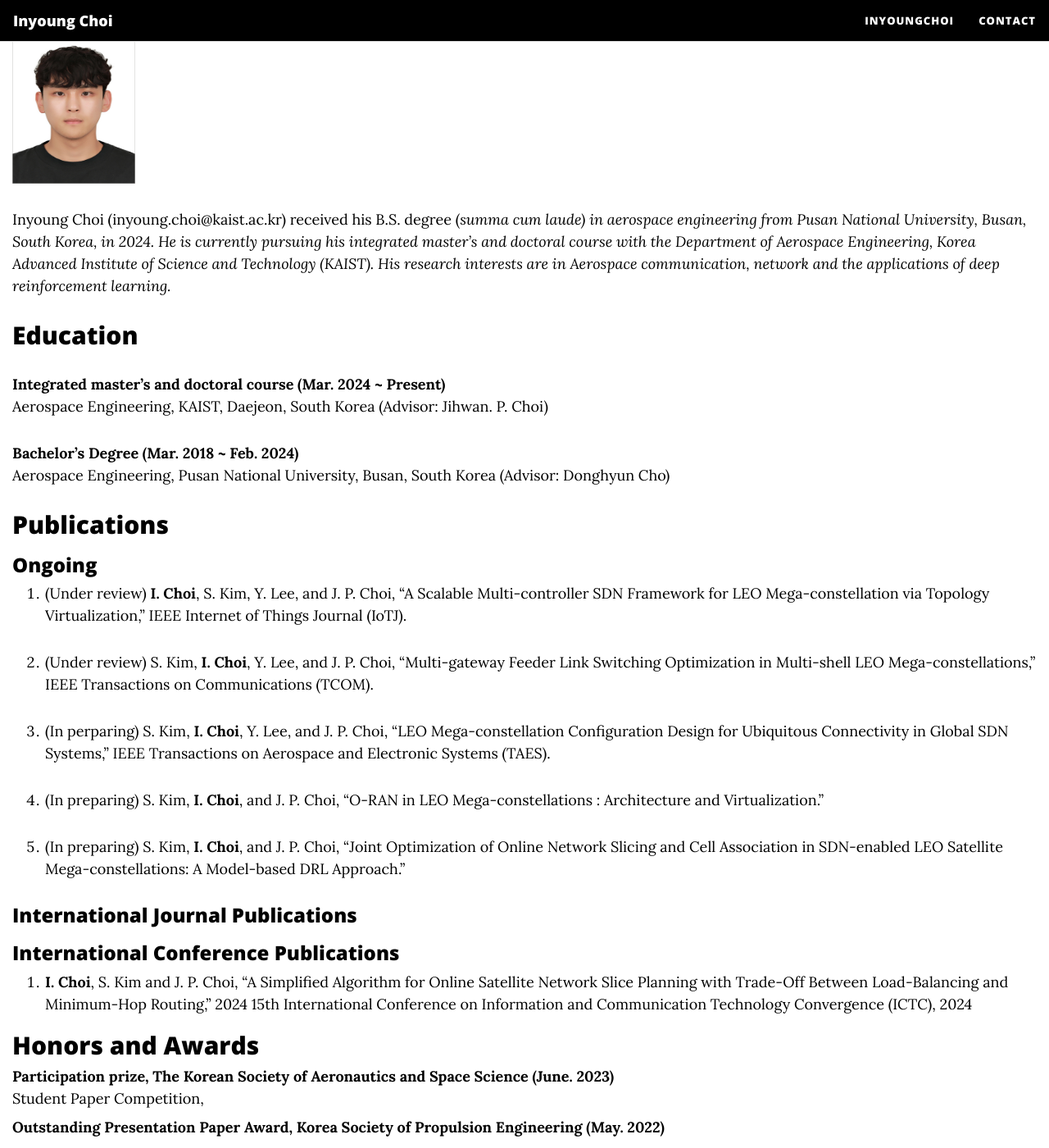
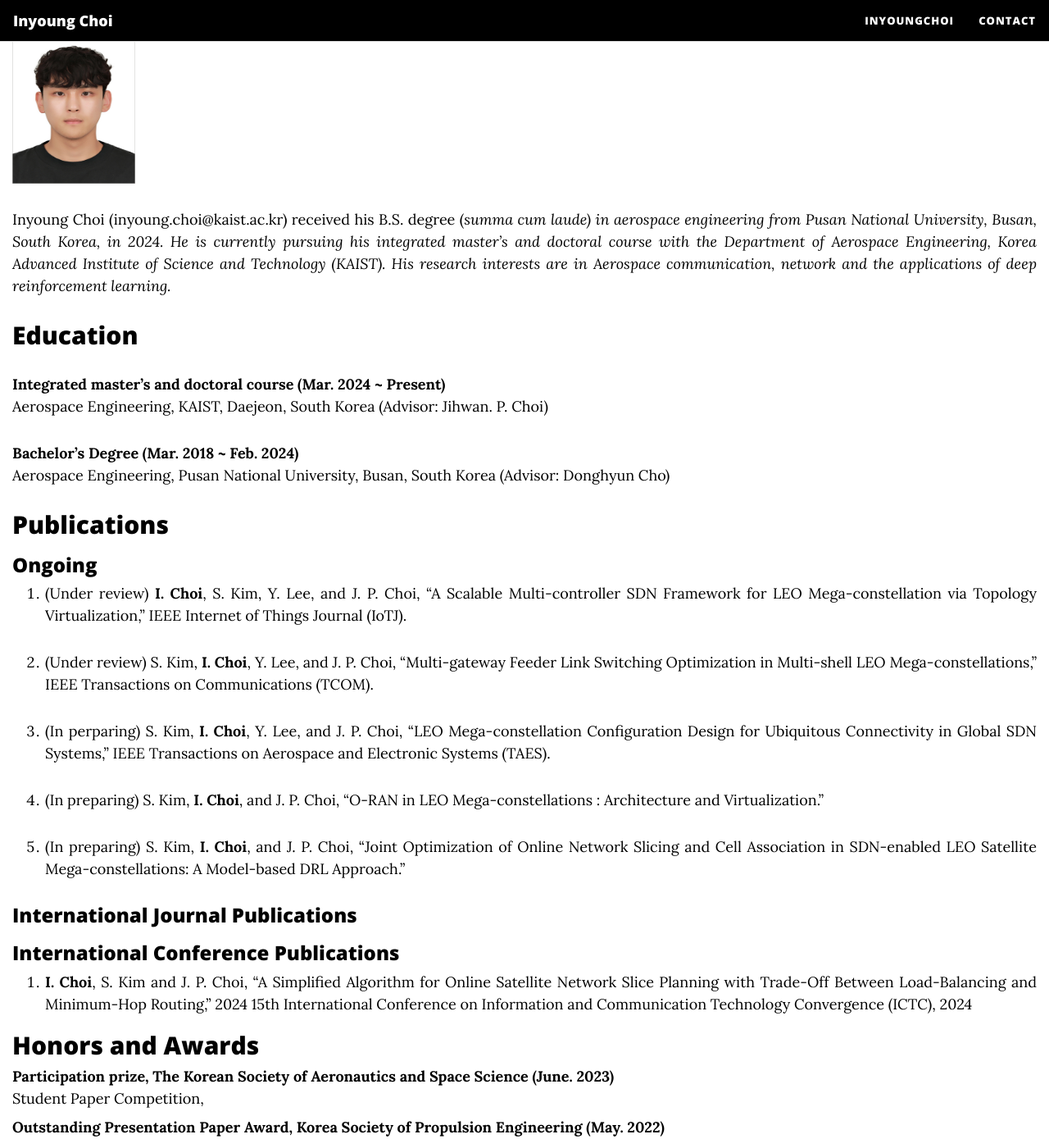
Before and after one commit to InyoungChoi-acai/InyoungChoi-acai.github.io, a Jekyll site: the page built from InyoungChoi.md, in a window 1280 px wide and 1400 px high, scrolled down 258 px. Shown: the whole window at 82% size. Built offline with Jekyll 4.4.1, drawn with Linux system fonts in a browser that asks for light colours; nearby versions of some CDN libraries.

Commit message:
Update post.html

```diff
--- a/_layouts/post.html
+++ b/_layouts/post.html
@@ -3,6 +3,12 @@ layout: base
 ---
 
 {% include header.html type="post" %}
+
+<style>
+.blog-post {
+  text-align: justify;
+}
+</style>
 
 <div class="{% if page.full-width %} container-fluid {% else %} container-md {% endif %}">
   <div class="row">
```
